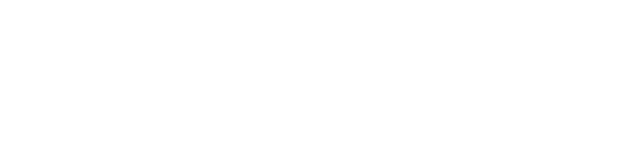
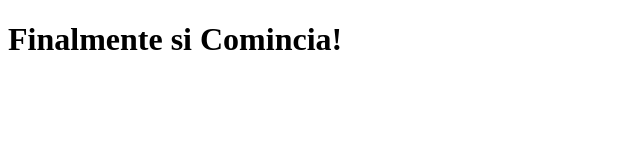
Before and after one commit to BaccanoB/htmlcss-hello, a plain HTML site: page index.html in a window 1280 px wide. Shown: the whole page, without its empty margins (0-640 px from the left). Drawn offline with Linux system fonts and the light colour scheme.

Commit message:
inserimento h1

```diff
--- a/index.html
+++ b/index.html
@@ -7,6 +7,7 @@
     <title>Hello world</title>
 </head>
 <body>
+    <h1>Finalmente si Comincia!</h1>
 
 </body>
 </html>
```
